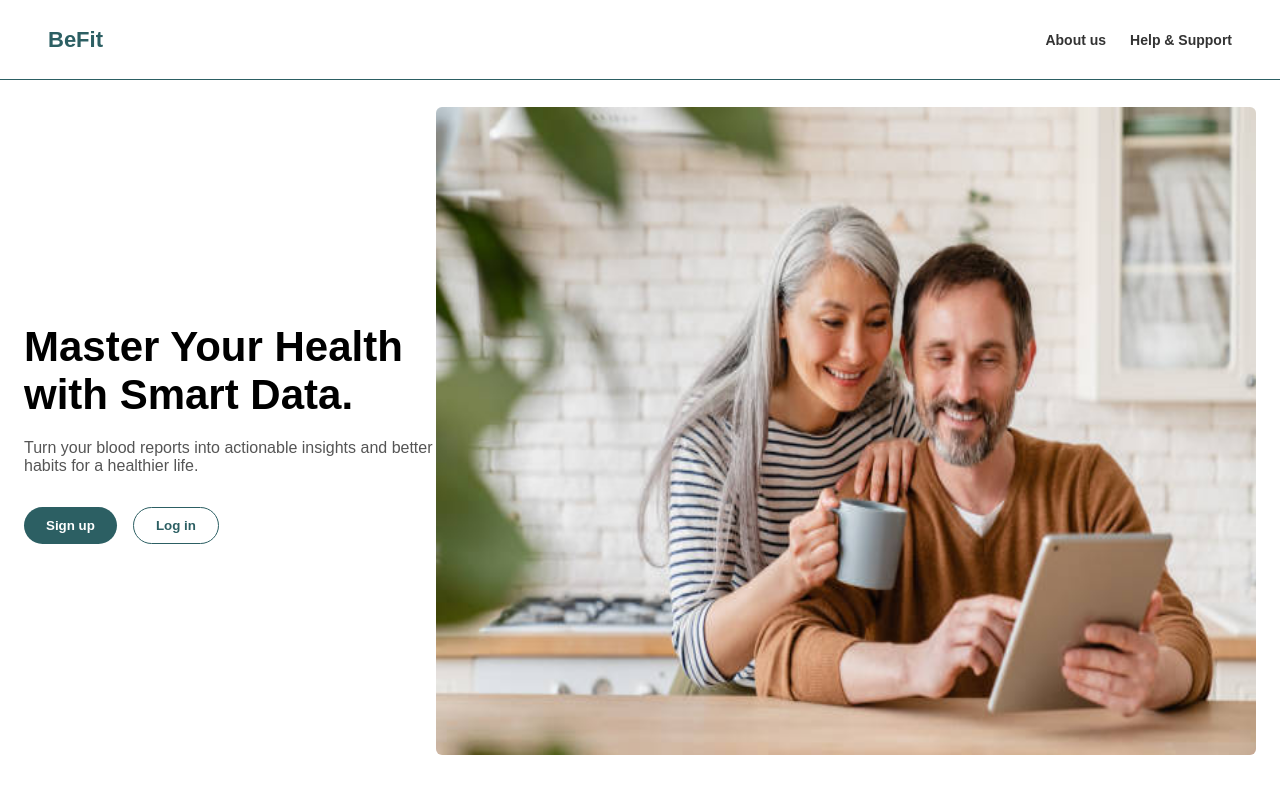
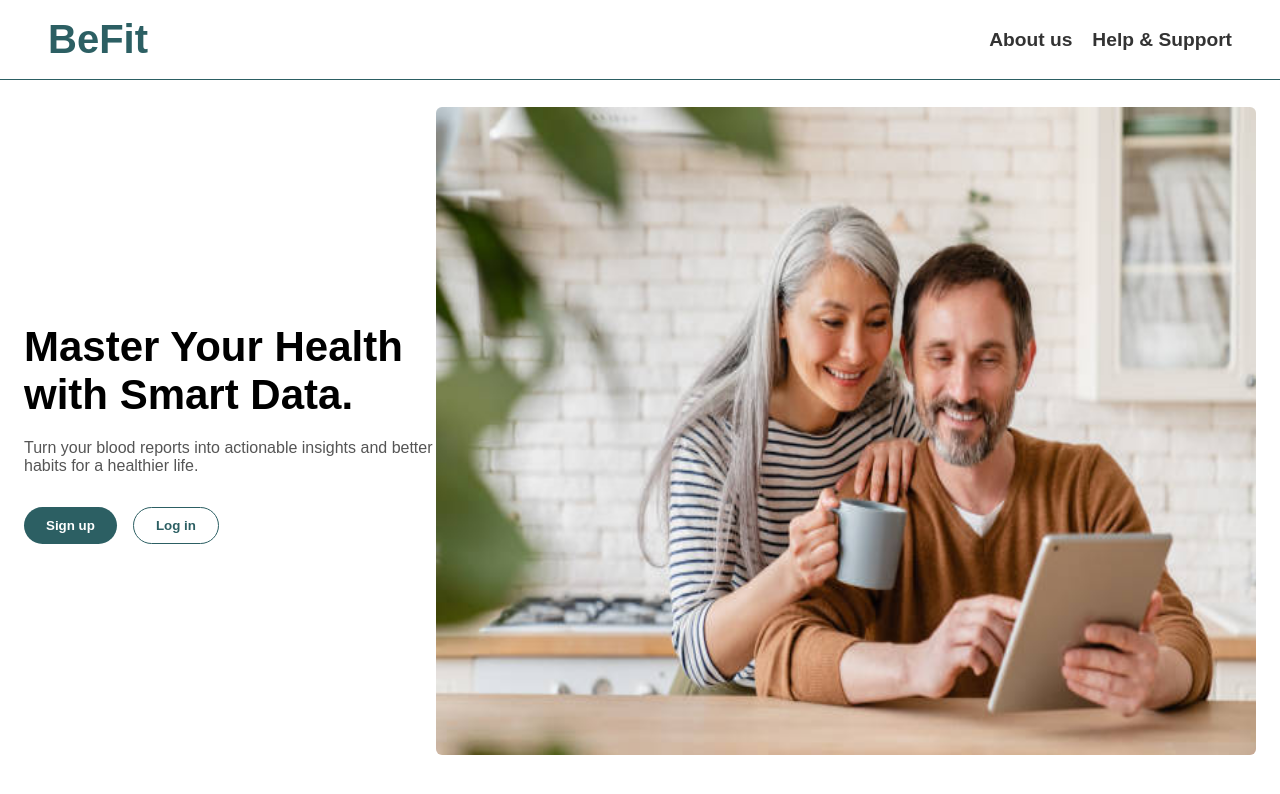
Before and after one commit to vishakhmv/BeFit, a React (Create React App) app in the folder blood-analyzer/: page / in a window 1280 px wide. Shown: the top 794 px of the page. Built offline with nearby package versions, Linux system fonts and the light colour scheme.

Commit message:
resized text inside navbar

```diff
--- a/blood-analyzer/src/App.css
+++ b/blood-analyzer/src/App.css
@@ -15,22 +15,22 @@
   justify-content: space-between;
   align-items: center;
   padding: 24px 48px;
-  height: 80px;
+  height: 10vh;
   border-bottom: 1.5px solid #2c5f63;
 }
 
 .logo {
-  font-size: 22px;
+  font-size: 2.5rem;
   font-weight: bold;
   color: #2c5f63;
 }
 
 .nav-links a {
   font-weight: 750;
-  margin-left: 24px;
+  margin-left: 20px;
   text-decoration: none;
   color: #333;
-  font-size: 14px;
+  font-size: 1.2rem;
 }
 
 .hero {
```
